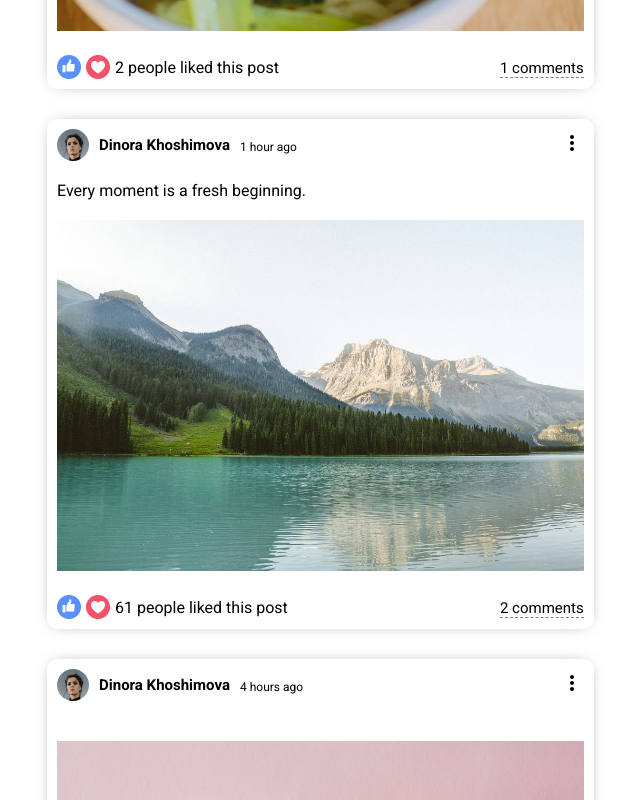
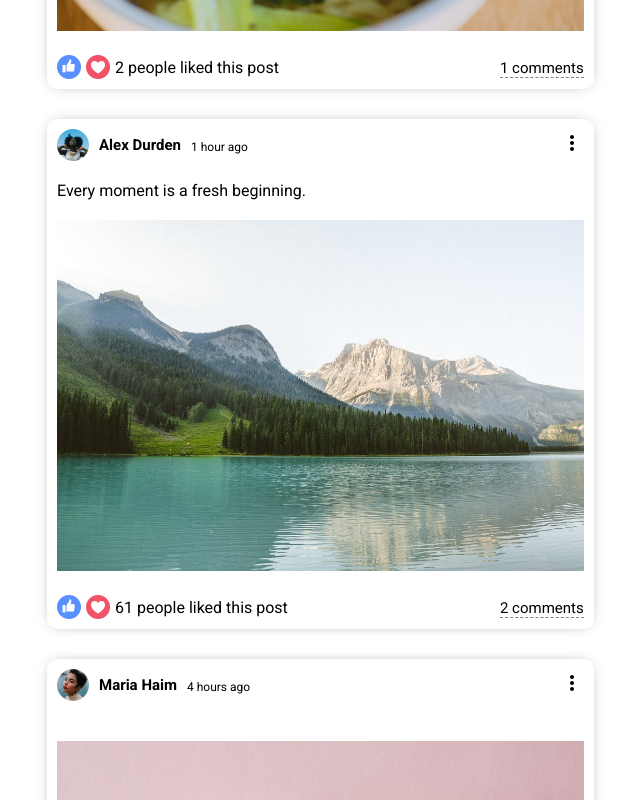
Before and after one commit to constructorlib/Cherry_Social, a React (Vite) app in the folder cherrysocial/: page / in a window 1280 px wide. Shown: the part 1300-2100 px from the top of the page, without its empty margins (293-933 px from the left). Built offline with nearby package versions, Linux system fonts and the light colour scheme.

Commit message:
dynamic data retrieval from array done, mv side

```diff
--- a/cherrysocial/src/components/post/Post.jsx
+++ b/cherrysocial/src/components/post/Post.jsx
@@ -1,5 +1,6 @@
 import "./post.css";
 import * as Icons from "@mui/icons-material";
+import { Users } from "../../dummyData";
 
 export default function Post({ post }) {
   return (
@@ -7,8 +8,14 @@
       <div className="postWrapper">
         <div className="postTop">
           <div className="postTopLeft">
-            <img src="assets/person/1.jpeg" className="postProfileImg" alt="" />
-            <span className="postUserName">Dinora Khoshimova</span>
+            <img
+              src={Users.filter((u) => u.id === post?.userId)[0].profilePicture}
+              className="postProfileImg"
+              alt=""
+            />
+            <span className="postUserName">
+              {Users.filter((u) => u.id === post?.userId)[0].username}
+            </span>
             <span className="postDate"> {post.date}</span>
           </div>
           <div className="postTopRight">
--- a/cherrysocial/src/dummyData.js
+++ b/cherrysocial/src/dummyData.js
@@ -2,7 +2,7 @@
   {
     id: 1,
     profilePicture: "assets/person/1.jpeg",
-    username: "Safak Kocaoglu",
+    username: "Dinora Khoshimova",
   },
   {
     id: 2,
@@ -17,7 +17,7 @@
   {
     id: 4,
     profilePicture: "assets/person/4.jpeg",
-    username: "Dora Hawks",
+    username: "Maria Haim",
   },
   {
     id: 5,
```
